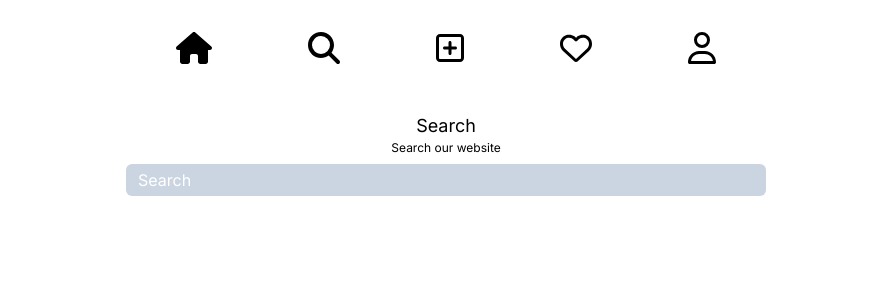
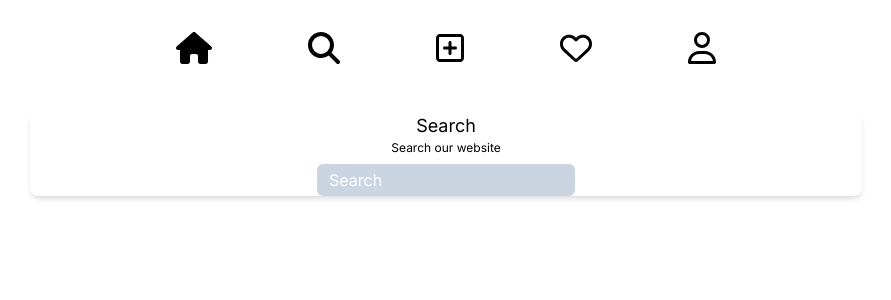
Before and after one commit to breadscorner/Hark-Twitter-Clone, a Next.js app: page /search in a window 1280 px wide. Shown: the top 300 px of the page, without its empty margins (194-1085 px from the left). Built offline with nearby package versions, Linux system fonts and the light colour scheme.

Commit message:
fix image bug

```diff
--- a/src/app/page.tsx
+++ b/src/app/page.tsx
@@ -13,13 +13,12 @@ export default function Home() {
           <div className="post-container w-[65%] mx-auto px-4 rounded-lg shadow-md">
             <div key={post.id}>
               <div className='flex items-center'>
-                <div className="flex justify-center items-center">
+                <div className="relative w-[75px] h-[75px] rounded-full overflow-hidden mt-4">
                   <Image
                     src={post.user?.avatar || "../placeholder.png"}
                     alt="Post Image"
-                    width={75}
-                    height={75}
-                    className="rounded-full border-slate-500 border-[1px] mt-4 object-cover"
+                    fill={true}
+                    className="border-slate-500 border-[1px] object-cover"
                   />
                 </div>
                 <h2 className='mt-4 ml-5 font-semibold text-[1em]'>{post.user?.username || "Anonymous User"}</h2>
--- a/src/app/search/layout.tsx
+++ /dev/null
@@ -1,15 +0,0 @@
-import React, { ReactNode } from 'react';
-
-interface LayoutProps {
-  children: ReactNode;
-}
-
-export default function Layout({ children }: LayoutProps) {
-  return (
-    <div className="min-h-screen">
-      <main>
-        {children}
-      </main>
-    </div>
-  );
-}
--- a/src/app/search/page.tsx
+++ b/src/app/search/page.tsx
@@ -1,9 +1,11 @@
 export default function Search() {
   return (
-    <div className="text-center">
-      <h1 className="text-lg">Search</h1>
-      <p className="text-xs">Search our website</p>
-      <input className="bg-slate-300 px-3 py-1 mt-2 w-1/2 rounded-md placeholder-white text-white" type="text" placeholder="Search" />
+    <div>
+        <div className="w-[65%] mx-auto px-4 rounded-lg shadow-md text-center">
+        <h1 className="text-lg">Search</h1>
+        <p className="text-xs">Search our website</p>
+        <input className="bg-slate-300 px-3 py-1 mt-2 w-[] rounded-md placeholder-white text-white" type="text" placeholder="Search" />
+      </div>
     </div>
   );
 }
```
